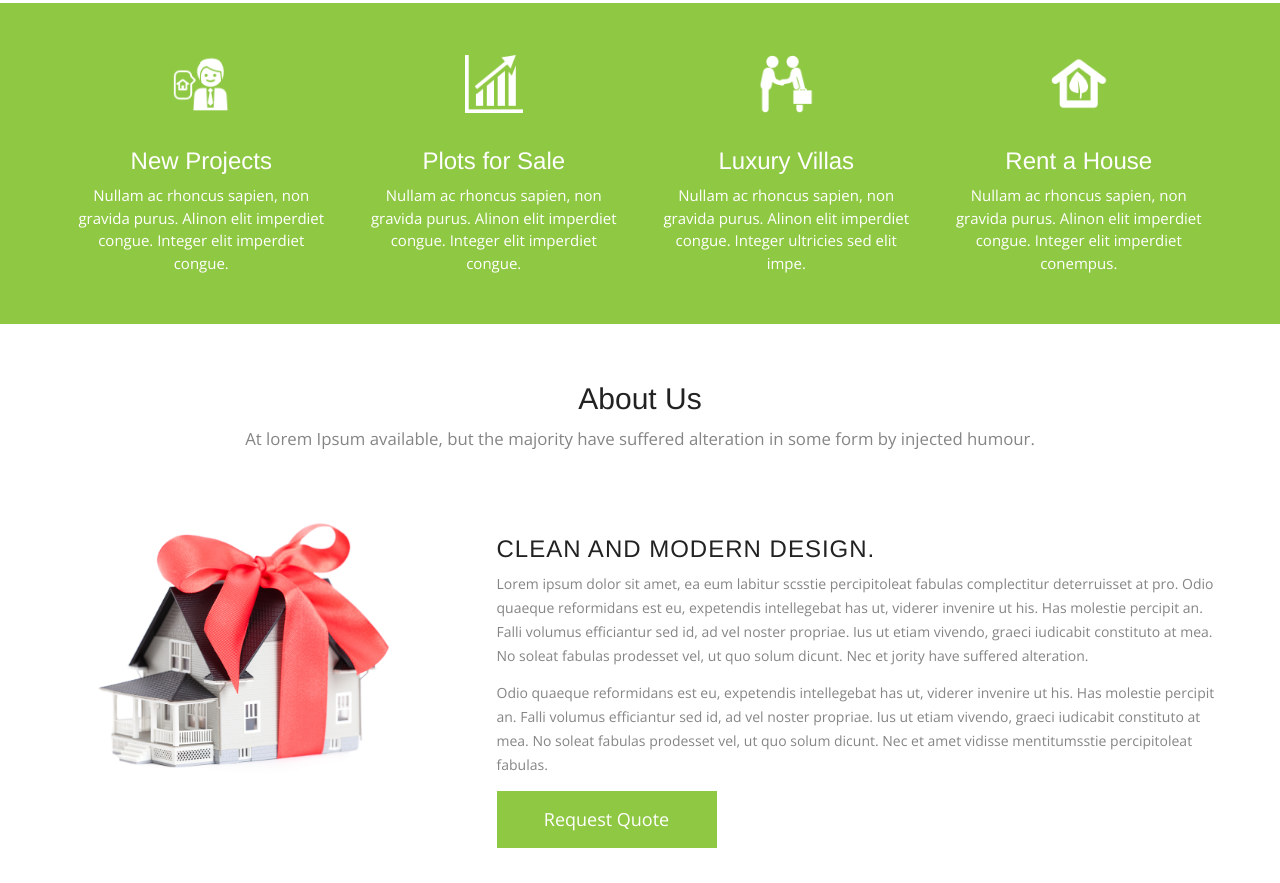
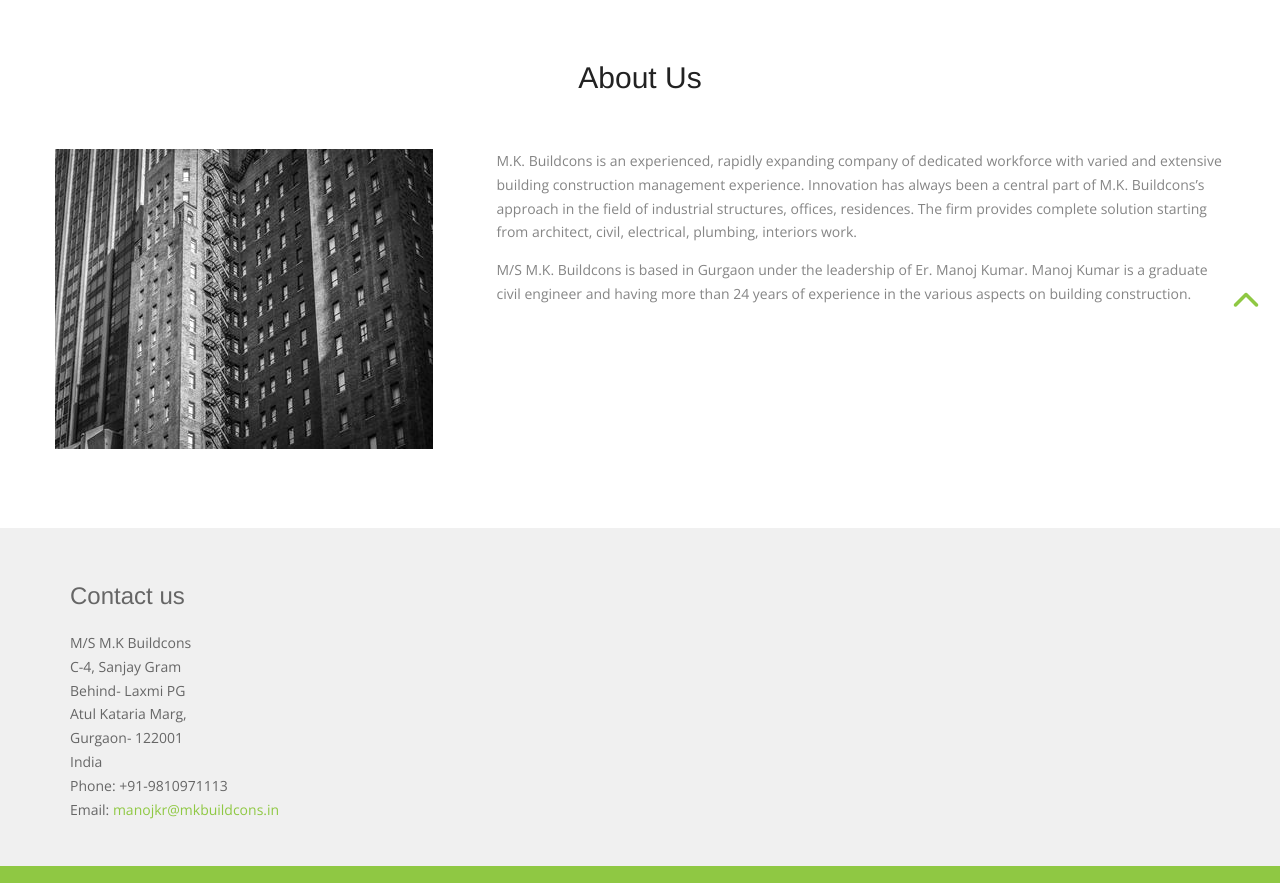
Before and after one commit to mkbuildcons/mkbuildcons.github.io, a plain HTML site: page index.html in a window 1280 px wide. Shown: the part 461-1344 px from the top of the page. Drawn offline with nearby package versions, Linux system fonts and the light colour scheme.

Commit message:
Added about us and contact us section

```diff
--- a/index.html
+++ b/index.html
@@ -69,7 +69,7 @@
   <h3>Lorem ipsum dolor sit amet, ea eum labitur scsstie percipitoleat<br/> fabulas complectitur deterruisset at pro</h3>
   </div>
 </section>
-<section id="services" class="page-section colord">
+<!-- <section id="services" class="page-section colord">
   <div class="container">
     <div class="row">
       <div class="col-md-3 text-center"> <i class="circle"><img src="images/5.png" alt="" /></i>
@@ -90,25 +90,23 @@
       </div>
     </div>
   </div>
-</section>
+</section> -->
 <section id="aboutUs">
   <div class="container">
     <div class="heading text-center">
       <h2>About Us</h2>
-      <p>At lorem Ipsum available, but the majority have suffered alteration in some form by injected humour.</p>
+      <!-- <p>At lorem Ipsum available, but the majority have suffered alteration in some form by injected humour.</p> -->
     </div>
     <div class="row feature design">
       <div class="area1 columns right">
-        <h3>Clean and Modern Design.</h3>
-        <p>Lorem ipsum dolor sit amet, ea eum labitur scsstie percipitoleat fabulas complectitur deterruisset at pro. Odio quaeque reformidans est eu, expetendis intellegebat has ut, viderer invenire ut his. Has molestie percipit an. Falli volumus efficiantur sed id, ad vel noster propriae. Ius ut etiam vivendo, graeci iudicabit constituto at mea. No soleat fabulas prodesset vel, ut quo solum dicunt.
-          Nec et jority have suffered alteration. </p>
-        <p>Odio quaeque reformidans est eu, expetendis intellegebat has ut, viderer invenire ut his. Has molestie percipit an. Falli volumus efficiantur sed id, ad vel noster propriae. Ius ut etiam vivendo, graeci iudicabit constituto at mea. No soleat fabulas prodesset vel, ut quo solum dicunt.
-          Nec et amet vidisse mentitumsstie percipitoleat fabulas. </p>
-          <a href="#" class="btn">Request Quote</a>
+        <!-- <h3>Clean and Modern Design.</h3> -->
+        <p>M.K. Buildcons is an experienced, rapidly expanding company of dedicated workforce with varied and extensive building construction management experience. Innovation has always been a central part of M.K. Buildcons’s approach in the field of industrial structures, offices, residences. The firm provides complete solution starting from architect, civil, electrical, plumbing, interiors work.  </p>
+        <p>M/S M.K. Buildcons is based in Gurgaon under the leadership of Er. Manoj Kumar. Manoj Kumar is a graduate civil engineer and having more than 24 years of experience in the various aspects on building construction.</p>
+          <!-- <a href="#" class="btn">Request Quote</a> -->
       </div>
-      <div class="area2 columns feature-media left"> <img src="images/feature-img-1.png" alt="" width="100%"> </div>
+      <div class="area2 columns feature-media left"> <img src="images/rsz_side-site.jpg" alt="" width="100%"> </div>
     </div>
-    <div class="row dataTxt">
+    <!-- <div class="row dataTxt">
                 <div class="col-md-4 col-sm-6">
                   <h4>What We Do?</h4>
                   <p>Lorem ipsum dolor consectetursit amet, consectetur adipiscing elit consectetur euismod </p>
@@ -134,10 +132,10 @@
                    <img src="images/img.jpg" alt="" width="100%">
                 </div>
 
-					</div>
+              </div> -->
   </div>
 </section>
-<section id="work" class="page-section page">
+<!-- <section id="work" class="page-section page">
   <div class="container text-center">
     <div class="heading">
       <h2>Projects</h2>
@@ -236,8 +234,8 @@
       </div>
     </div>
   </div>
-</section>
-<section id="plans" class="page-section">
+</section> -->
+<!-- <section id="plans" class="page-section">
   <div class="container">
     <div class="heading text-center">
       <h2>Price</h2>
@@ -294,71 +292,71 @@
       </div>
     </div>
   </div>
-</section>
-<section id="team" class="page-section">
+</section> -->
+<!-- <section id="team" class="page-section">
   <div class="container">
     <div class="heading text-center">
-      <!-- Heading -->
+      Heading
       <h2>Team</h2>
       <p>At variations of passages of Lorem Ipsum available, but the majority have suffered alteration..</p>
     </div>
-    <!-- Team Member's Details -->
+    Team Member's Details
     <div class="team-content">
       <div class="row">
         <div class="col-md-3 col-sm-6 col-xs-12">
-          <!-- Team Member -->
+          Team Member
           <div class="team-member pDark">
-            <!-- Image Hover Block -->
+            Image Hover Block
             <div class="member-img">
-              <!-- Image  -->
+              Image
               <img class="img-responsive" src="images/photo-1.jpg" alt=""> </div>
-            <!-- Member Details -->
+            Member Details
             <div class="team-title">
       <h4>John Doe</h4>
-            <!-- Designation -->
+            Designation
             <span class="pos">CEO</span>
       </div>
             <div class="team-socials"> <a href="#"><i class="fa fa-facebook"></i></a> <a href="#"><i class="fa fa-google-plus"></i></a> <a href="#"><i class="fa fa-twitter"></i></a> <a href="#"><i class="fa fa-dribbble"></i></a> <a href="#"><i class="fa fa-github"></i></a> </div>
           </div>
         </div>
         <div class="col-md-3 col-sm-6 col-xs-12">
-          <!-- Team Member -->
+          Team Member
           <div class="team-member pDark">
-            <!-- Image Hover Block -->
+            Image Hover Block
             <div class="member-img">
-              <!-- Image  -->
+              Image
               <img class="img-responsive" src="images/photo-2.jpg" alt=""> </div>
-            <!-- Member Details -->
+            Member Details
             <h4>Larry Doe</h4>
-            <!-- Designation -->
+            Designation
             <span class="pos">Art Director</span>
             <div class="team-socials"> <a href="#"><i class="fa fa-facebook"></i></a> <a href="#"><i class="fa fa-google-plus"></i></a> <a href="#"><i class="fa fa-twitter"></i></a> <a href="#"><i class="fa fa-dribbble"></i></a> <a href="#"><i class="fa fa-github"></i></a> </div>
           </div>
         </div>
         <div class="col-md-3 col-sm-6 col-xs-12">
-          <!-- Team Member -->
+          Team Member
           <div class="team-member pDark">
-            <!-- Image Hover Block -->
+            Image Hover Block
             <div class="member-img">
-              <!-- Image  -->
+              Image
               <img class="img-responsive" src="images/photo-3.jpg" alt=""> </div>
-            <!-- Member Details -->
+            Member Details
             <h4>Ranith Kays</h4>
-            <!-- Designation -->
+            Designation
             <span class="pos">Manager</span>
             <div class="team-socials"> <a href="#"><i class="fa fa-facebook"></i></a> <a href="#"><i class="fa fa-google-plus"></i></a> <a href="#"><i class="fa fa-twitter"></i></a> <a href="#"><i class="fa fa-dribbble"></i></a> <a href="#"><i class="fa fa-github"></i></a> </div>
           </div>
         </div>
         <div class="col-md-3 col-sm-6 col-xs-12">
-          <!-- Team Member -->
+          Team Member
           <div class="team-member pDark">
-            <!-- Image Hover Block -->
+            Image Hover Block
             <div class="member-img">
-              <!-- Image  -->
+              Image
               <img class="img-responsive" src="images/photo-4.jpg" alt=""> </div>
-            <!-- Member Details -->
+            Member Details
             <h4>Joan Ray</h4>
-            <!-- Designation -->
+            Designation
             <span class="pos">Creative</span>
             <div class="team-socials"> <a href="#"><i class="fa fa-facebook"></i></a> <a href="#"><i class="fa fa-google-plus"></i></a> <a href="#"><i class="fa fa-twitter"></i></a> <a href="#"><i class="fa fa-dribbble"></i></a> <a href="#"><i class="fa fa-github"></i></a> </div>
           </div>
@@ -366,14 +364,15 @@
       </div>
     </div>
   </div>
-  <!--/.container-->
+  /.container
 </section>
-<section id="contactUs" class="contact-parlex">
+ -->
+<!-- <section id="contactUs" class="contact-parlex">
   <div class="parlex-back">
     <div class="container">
       <div class="row">
         <div class="heading text-center">
-          <!-- Heading -->
+          Heading
           <h2>Contact Us</h2>
           <p>There are many variations of passages of Lorem Ipsum available, but the majority have suffered.</p>
         </div>
@@ -413,9 +412,9 @@
           </div>
       </div>
     </div>
-    <!--/.container-->
+    /.container
   </div>
-</section>
+</section> -->
 <footer>
 <div class="container">
         <div class="row">
@@ -423,14 +422,19 @@
             	<div class="col">
                    <h4>Contact us</h4>
                    <ul>
+                        <li>M/S M.K Buildcons</li>
+                        <li>C-4, Sanjay Gram</li>
+                        <li>Behind- Laxmi PG</li>
+                        <li>Atul Kataria Marg,</li>
+                        <li>Gurgaon- 122001</li>
                         <li>India</li>
-                        <li>Phone:  22345 345 | Fax: 22342 343 </li>
-                        <li>Email: <a href="mailto:xyz@example.com" title="Email Us">xyz@example.com</a></li>
+                        <li>Phone:  +91-9810971113 </li>
+                        <li>Email: <a href="mailto:manojkr@mkbuildcons.in" title="Email Us">manojkr@mkbuildcons.in</a></li>
                     </ul>
                  </div>
             </div>
 
-            <div class="col-md-3">
+            <!-- <div class="col-md-3">
             	<div class="col">
                     <h4>Mailing list</h4>
                     <p>Lorem ipsum dolor sit amet, ea eum labitur scsstie percipitoleat.</p>
@@ -443,9 +447,9 @@
                         </div>
                     </form>
                 </div>
-            </div>
+            </div> -->
 
-            <div class="col-md-3">
+            <!-- <div class="col-md-3">
             	<div class="col col-social-icons">
                     <h4>Follow us</h4>
                     <a href="#"><i class="fa fa-facebook"></i></a>
@@ -457,9 +461,9 @@
                     <a href="#"><i class="fa fa-skype"></i></a>
                     <a href="#"><i class="fa fa-pinterest"></i></a>
                 </div>
-            </div>
+            </div> -->
 
-             <div class="col-md-3">
+             <!-- <div class="col-md-3">
              	<div class="col">
                     <h4>Latest News</h4>
                     <p>
@@ -468,7 +472,7 @@
                     <a href="#" class="btn">Get Mores!</a>
                     </p>
                 </div>
-            </div>
+            </div> -->
         </div>
 
     </div>
@@ -477,7 +481,7 @@
 <section class="copyright">
   <div class="container">
     <div class="row">
-      <div class="col-sm-12 text-center"> Copyright 2016 | All Rights Reserved -- Template by - Vivek Kumar </div>
+      <div class="col-sm-12 text-center"> Copyright 2016 | All Rights Reserved</div>
     </div>
   </div>
 </section>
```
Also changed, not shown: images/rsz_side-site.jpg (added), 1 other file. Lines whose indentation alone changed are shown as unchanged.
